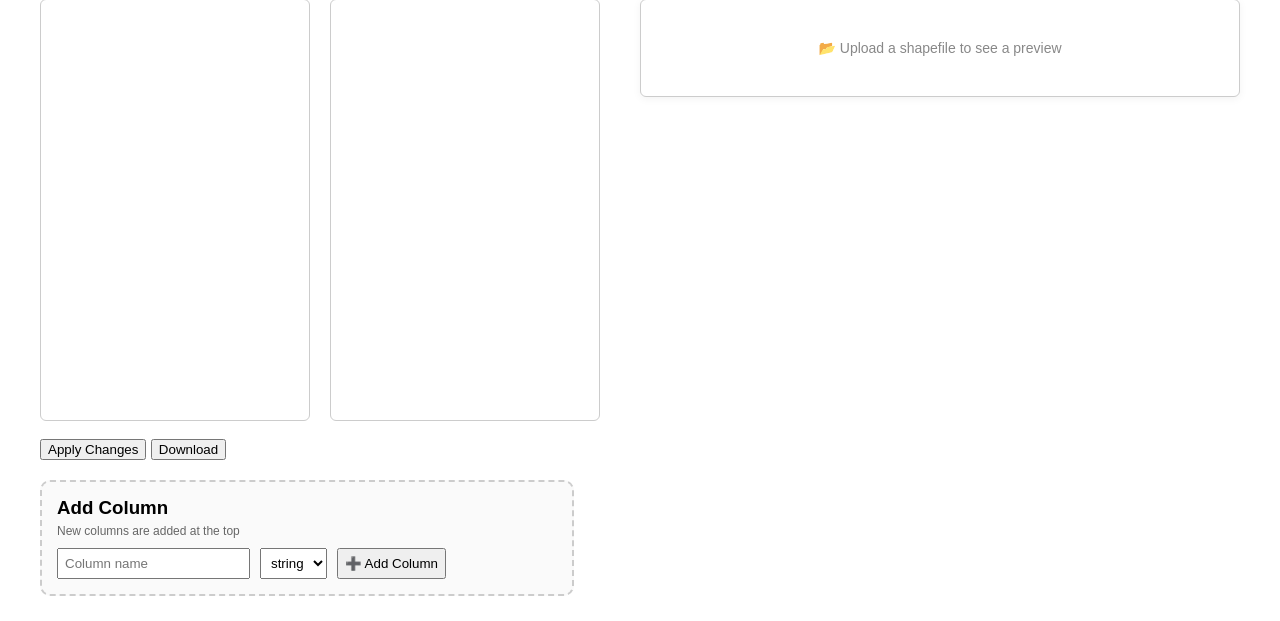
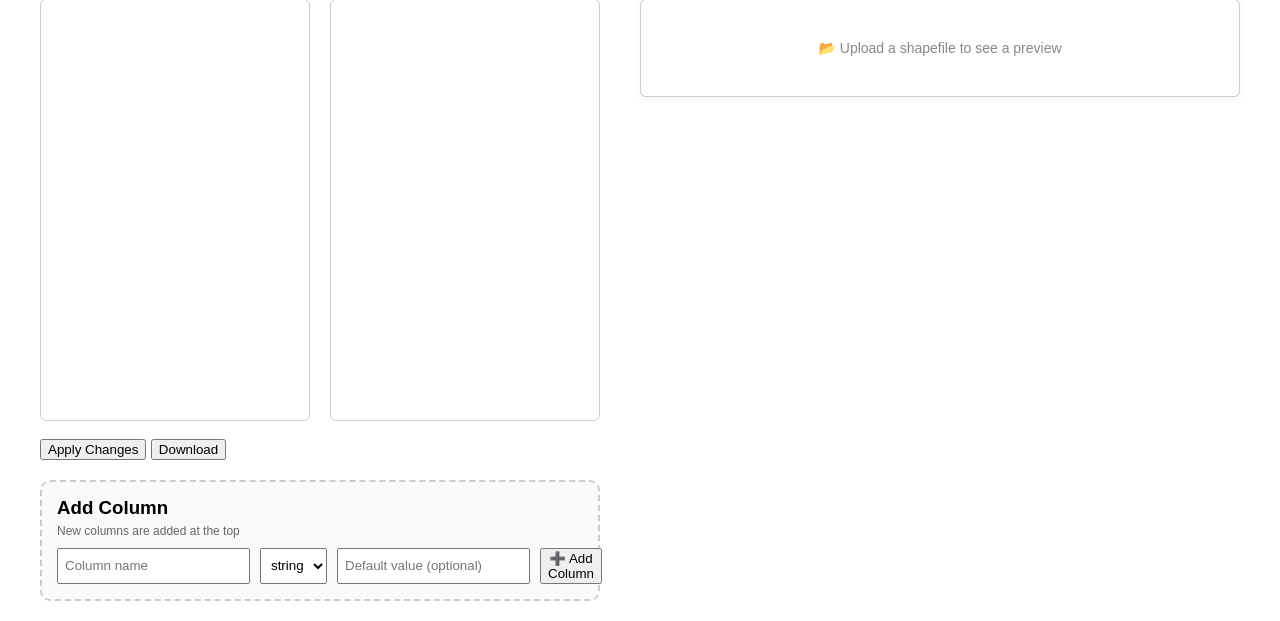
Before and after one commit to Jezequel97/shapefileeditor, a FastAPI app: page / in a window 1280 px wide. Shown: the part 287-908 px from the top of the page. Before the commit the page ends 883 px from the top, so only its background shows below. Run offline with FastAPI, Linux system fonts and the light colour scheme.

Commit message:
Default value

```diff
--- a/index.html
+++ b/index.html
@@ -98,6 +98,8 @@
             <option value="bool">bool</option>
         </select>
 
+		 <input id="newDefault" placeholder="Default value (optional)">
+
         <button onclick="addColumn()">➕ Add Column</button>
     </div>
 
--- a/static/app.js
+++ b/static/app.js
@@ -185,9 +185,11 @@ function updateState() {
 function addColumn() {
     const nameInput = document.getElementById("newName")
     const typeInput = document.getElementById("newType")
+	const defaultInput = document.getElementById("newDefault")
 
     const name = nameInput.value.trim()
     const type = typeInput.value
+	const defaultValue = defaultInput.value
 
     if (!name) {
         alert("Column name required")
@@ -202,8 +204,12 @@ function addColumn() {
     activeColumns.unshift(name)
     types[name] = type || "string"
 
+	if (!window.defaults) window.defaults = {}
+	window.defaults[name] = defaultValue
+
     // 🔥 reset input
     nameInput.value = ""
+	defaultInput.value = ""
 
     render()
 }
@@ -251,7 +257,7 @@ async function applyChanges() {
         ) {
             add[col] = {
                 type: types[col] || "string",
-                default: ""
+                default: window.defaults?.[col] || ""
             }
         }
     })
--- a/static/style.css
+++ b/static/style.css
@@ -145,7 +145,7 @@ body {
     border: 2px dashed #ccc;
     border-radius: 10px;
     background: #fafafa;
-    max-width: 500px;
+    max-width: 526px;
 }
 
 .add-group h3 {
```
